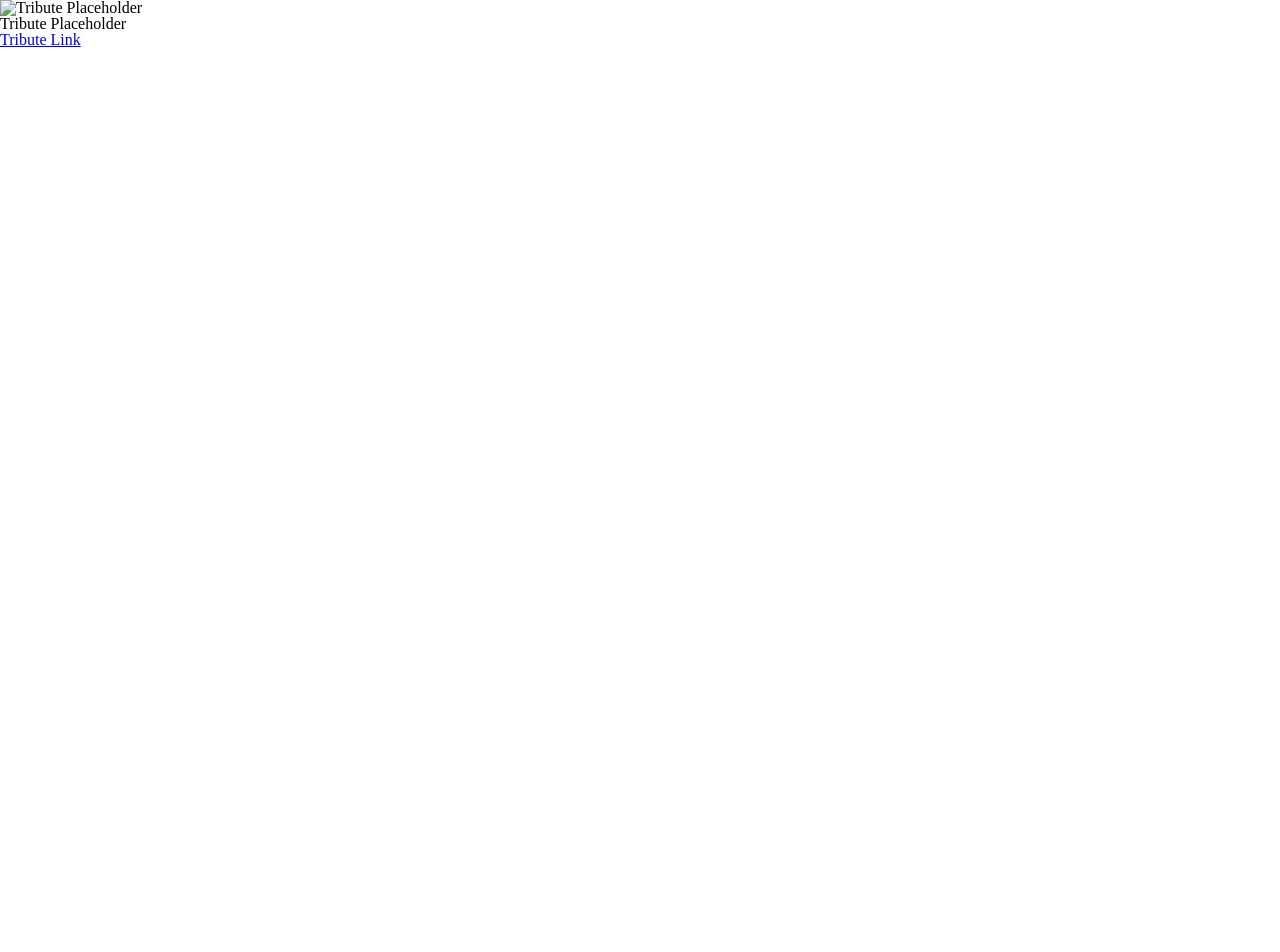
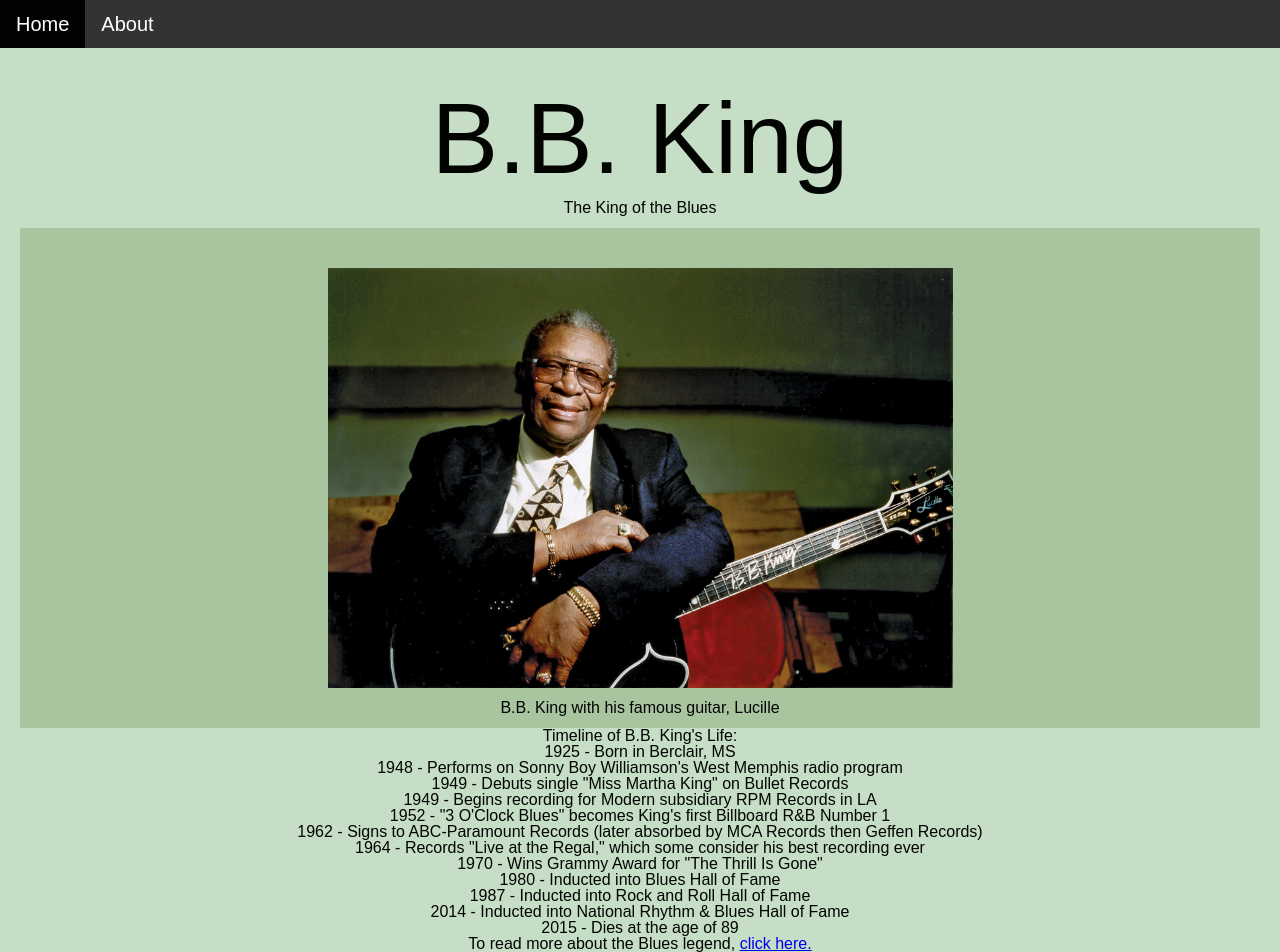
Before and after one commit to tdth03/tribute, a plain HTML site: page index.html in a window 1280 px wide. Before the commit the page ends 800 px from the top, so only its background shows below. Drawn offline with Linux system fonts and the light colour scheme.

Commit message:
Completed top nav bar, title, and image with caption. Added bio/timeline and started formatting.

```diff
--- a/index.html
+++ b/index.html
@@ -4,25 +4,50 @@
         <meta charset="utf-8">
         <link rel="stylesheet" href="styles/reset.css">
         <link rel="stylesheet" href="styles/styles.css">
-        <title>Tribute</title>
+        <title>B.B. King</title>
     </head>
     <body>
         <div id="main">
+            <div id="nav">
+                <ul id="navtop">
+                    <li class="navlinks"><a href="#">Home</a></li>
+                    <li class="navlinks"><a href="#">About</a></li>
+                    <li></li>
+                </ul>
+            </div>
 
             <div id="title">
+                <h1>B.B. King</h1>
+                <p id="title-bio">The King of the Blues</p>
 
-            </div>
+                <div id="img-div">
 
-            <div id="img-div">
-                <figure>
-                    <img id="image" src="images/tribute.png" alt="Tribute Placeholder">
-                    <figcaption id="img-caption">Tribute Placeholder</figcaption>
-                </figure>
+                        <img id="image" src="images/tribute.png" alt="B.B. King and Lucille">
+                        <figcaption id="img-caption">B.B. King with his famous guitar, Lucille</figcaption>
+
+                </div>
             </div>
 
             <div id="tribute-info">
-                <a id="tribute-link" href="placeholderwebsite" target="_blank">Tribute Link</a>
-            </div>
+                <p id="tribute-timeline-intro">Timeline of B.B. King's Life:</p>
+                <ul id="king-timeline">
+                    <li class="king-life">1925 - Born in Berclair, MS</li>
+                    <li class="king-life">1948 - Performs on Sonny Boy Williamson's West Memphis radio program</li>
+                    <li class="king-life">1949 - Debuts single "Miss Martha King" on Bullet Records</li>
+                    <li class="king-life">1949 - Begins recording for Modern subsidiary RPM Records in LA</li>
+                    <li class="king-life">1952 - "3 O'Clock Blues" becomes King's first Billboard R&B Number 1</li>
+                    <li class="king-life">1962 - Signs to ABC-Paramount Records (later absorbed by MCA Records then Geffen Records)</li>
+                    <li class="king-life">1964 - Records "Live at the Regal," which some consider his best recording ever</li>
+                    <li class="king-life">1970 - Wins Grammy Award for "The Thrill Is Gone"</li>
+                    <li class="king-life">1980 - Inducted into Blues Hall of Fame</li>
+                    <li class="king-life">1987 - Inducted into Rock and Roll Hall of Fame</li>
+                    <li class="king-life">2014 - Inducted into National Rhythm & Blues Hall of Fame</li>
+                    <li class="king-life">2015 - Dies at the age of 89</li>
+                </ul>
+                <p id="tribute-bio">
+                    To read more about the Blues legend, <a id="tribute-link" href="https://en.wikipedia.org/wiki/B.B._King" target="_blank">click here.</a>
+                </p>
+                </div>
 
 
 
--- a/styles/styles.css
+++ b/styles/styles.css
@@ -0,0 +1,78 @@
+/* GENERAL STYLES */
+body {
+    background-color:#c6dec6;
+    font-family: sans-serif;
+    color:#020402;
+}
+
+
+/* TOP NAVBAR */
+.navlinks {
+    display: inline-block;
+    float:left;
+}
+#navtop {
+    list-style-type: none;
+    margin: 0;
+    padding: 0;
+    overflow: hidden;
+    background-color:#333;
+}
+li a, li a:link, li a:visited, li a:focus, li a:active {
+    display: block;
+    font-size: 20px;
+    color: white;
+    text-align: center;
+    padding:14px 16px;
+    text-decoration: none;
+}
+li a:hover {
+    background-color: #020402;
+}
+
+/* TITLE HEADER & IMAGE*/
+#title {
+    padding: 0 20px 0 20px;
+}
+h1 {
+    font-size: 100px;
+    text-align: center;
+    margin: 40px 0 0 0;
+}
+#title-bio {
+    text-align: center;
+    padding: 12px 0 12px 0;
+}
+#img-div {
+    text-align: center;
+    padding-top:40px;
+    background-color: #a9c5a0;
+}
+img {
+    width: 100%;
+    height: auto;
+    max-width: 625px;
+    margin-left: auto;
+    margin-right: auto;
+    display: block;
+}
+#img-caption {
+    padding: 12px 0 12px 0;
+}
+
+/* Biography */
+#tribute-info {
+    text-align: center;
+}
+#tribute-timeline-intro {
+
+}
+#king-timeline {
+
+}
+.king-life {
+
+}
+#tribute-bio {
+
+}
```
Also changed, not shown: images/tribute.png (added).
